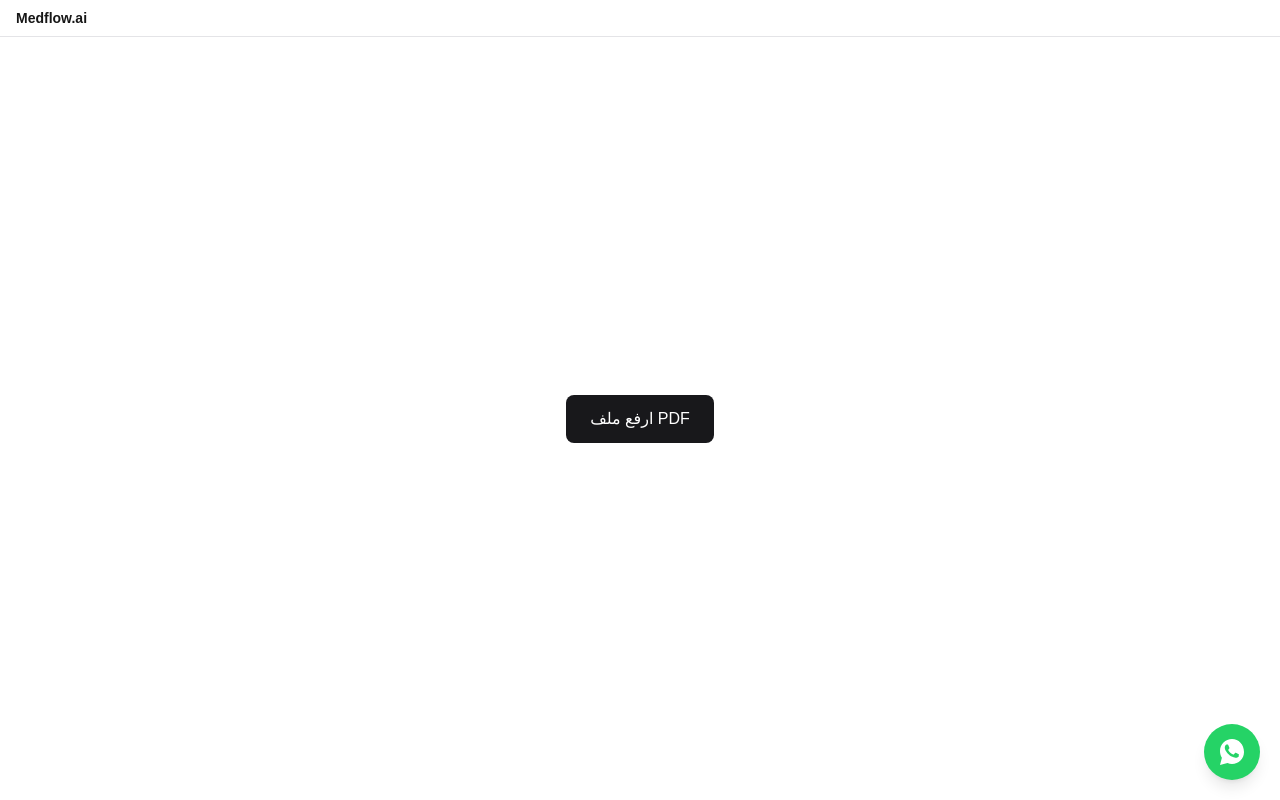
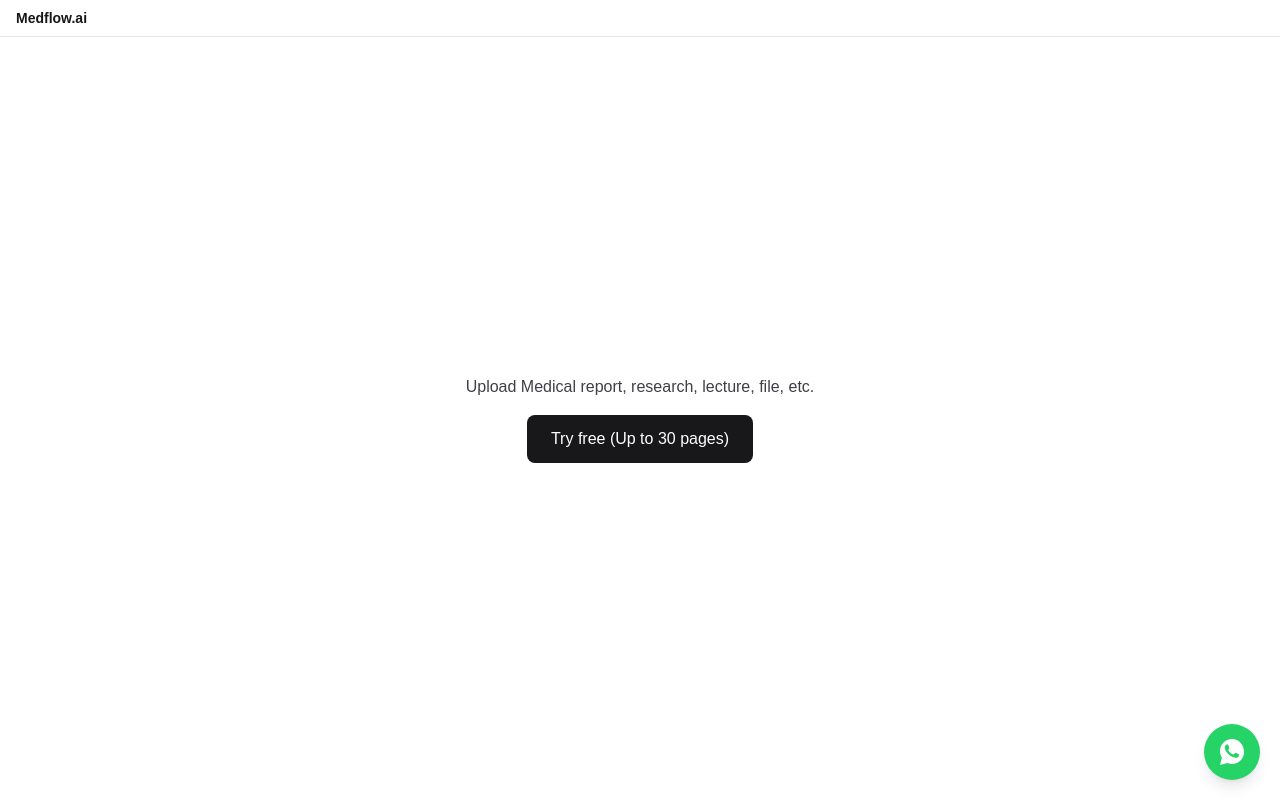
Before and after one commit to rabueshy-blip/medical-ocr-saas, a Next.js app in the folder frontend/: page / in a window 1280 px wide. Built offline with nearby package versions, Linux system fonts and the light colour scheme; no server answers.

Commit message:
Update upload panel copy to English
Replace the Arabic upload button label with "Try free (Up to 30 pages)"
and add a descriptive line above it clarifying accepted content types
(medical reports, research, lectures, etc.).

```diff
--- a/frontend/src/components/UploadPanel.tsx
+++ b/frontend/src/components/UploadPanel.tsx
@@ -83,6 +83,9 @@ export function UploadPanel() {
 
   return (
     <div className="flex h-full flex-col items-center justify-center gap-4">
+      <p className="text-center text-zinc-700 dark:text-zinc-300">
+        Upload Medical report, research, lecture, file, etc.
+      </p>
       <button
         type="button"
         onClick={() => inputRef.current?.click()}
@@ -93,7 +96,7 @@ export function UploadPanel() {
           ? progress
             ? `جارٍ الاستخراج... (${progress.page}/${progress.total})`
             : "جارٍ الاستخراج..."
-          : "ارفع ملف PDF"}
+          : "Try free (Up to 30 pages)"}
       </button>
       {status === "uploading" && (
         <div className="w-64">
```
